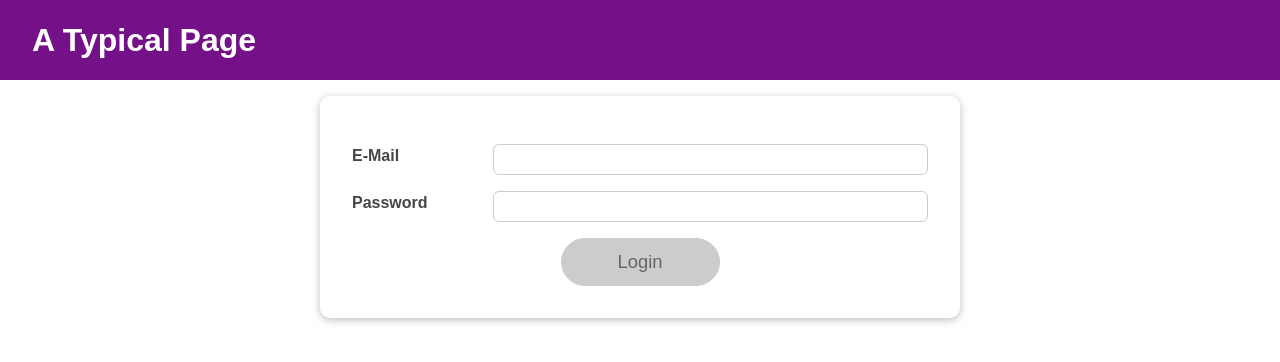
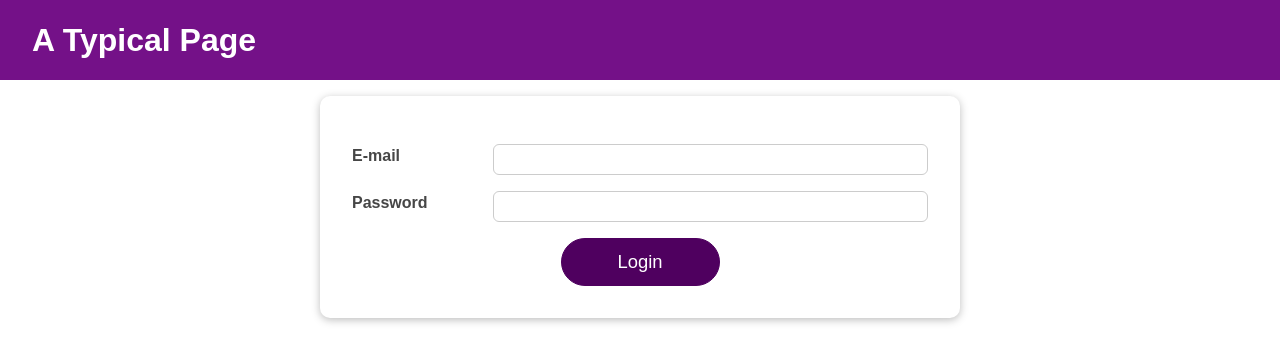
Before and after one commit to Aleksandras97/react-guide, a React (Create React App) app: page / in a window 1280 px wide. Shown: the top 362 px of the page. Built offline with nearby package versions, Linux system fonts and the light colour scheme.

Commit message:
use of ref and useImperativeHandle hook

```diff
--- a/src/components/Login/Login.js
+++ b/src/components/Login/Login.js
@@ -1,9 +1,10 @@
-import React, { useContext, useEffect, useReducer, useState } from "react";
+import React, { useContext, useEffect, useReducer, useRef, useState } from "react";
 
 import Card from "../UI/Card/Card";
 import classes from "./Login.module.css";
 import Button from "../UI/Button/Button";
 import AuthContext from "../../store/auth-context";
+import Input from "../UI/Input/Input";
 
 const emailReducer = (state, action) => {
   if (action.type === 'USER_INPUT') {
@@ -36,15 +37,13 @@ const Login = (props) => {
 
   const [emailState, dispatchEmail] = useReducer(emailReducer, { value: "", isValid: undefined });
   const [passwordState, dispatchPassword] = useReducer(passwordReducer, {value: '', isValid: undefined})
-
-  // const [enteredEmail, setEnteredEmail] = useState("");
-  // const [emailIsValid, setEmailIsValid] = useState();
-  // const [enteredPassword, setEnteredPassword] = useState("");
-  // const [passwordIsValid, setPasswordIsValid] = useState();
   const [formIsValid, setFormIsValid] = useState(false);
 
   const { isValid: emailIsValid } = emailState
   const { isValid: passwordIsValid } = passwordState
+
+  const emailRef = useRef()
+  const passwordRef = useRef()
 
   useEffect(() => {
     const idetifier = setTimeout(() => {
@@ -63,20 +62,10 @@ const [passwordState, dispatchPassword] = useReducer(passwordReducer, {value: ''
 
   const emailChangeHandler = (event) => {
     dispatchEmail({type: 'USER_INPUT', val: event.target.value})
-
-    // setFormIsValid(
-    //   event.target.value.includes('@') && passwordState.isValid
-    // );
   };
 
   const passwordChangeHandler = (event) => {
-
-    // setEnteredPassword(event.target.value);
     dispatchPassword({type: 'PASSWORD_INPUT', val: event.target.value })
-
-    // setFormIsValid(
-    //   passwordState.value.trim().length > 6 && emailState.isValid
-    // );
   };
 
   const validateEmailHandler = () => {
@@ -89,42 +78,44 @@ const [passwordState, dispatchPassword] = useReducer(passwordReducer, {value: ''
 
   const submitHandler = (event) => {
     event.preventDefault();
+    if (formIsValid) {
       authCtx.onLogin(emailState.value, passwordState.value);
+    } else if (!emailIsValid) {
+      emailRef.current.focus()
+    } else {
+      passwordRef.current.focus()
+    }
   };
 
   return (
     <Card className={classes.login}>
       <form onSubmit={submitHandler}>
-        <div
-          className={`${classes.control} ${
-            emailState.isValid === false ? classes.invalid : ""
-          }`}
-        >
-          <label htmlFor="email">E-Mail</label>
-          <input
-            type="email"
-            id="email"
-            value={emailState.value}
+
+        <Input
+          ref={emailRef}
+          Value={emailState.value}
+          IsValid={emailState.isValid}
           onChange={emailChangeHandler}
           onBlur={validateEmailHandler}
+          id="email"
+          type="email"
+          label="E-mail"
         />
-        </div>
-        <div
-          className={`${classes.control} ${
-            passwordState.isValid === false ? classes.invalid : ""
-          }`}
-        >
-          <label htmlFor="password">Password</label>
-          <input
-            type="password"
-            id="password"
+
+        <Input
+          ref={passwordRef}
           value={passwordState.value}
+          isValid={passwordState.isValid}
           onChange={passwordChangeHandler}
           onBlur={validatePasswordHandler}
+          id="password"
+          type="password"
+          label="Password"
         />
-        </div>
+
+
         <div className={classes.actions}>
-          <Button type="submit" className={classes.btn} disabled={!formIsValid}>
+          <Button type="submit" className={classes.btn}>
             Login
           </Button>
         </div>
--- a/src/components/Login/Login.module.css
+++ b/src/components/Login/Login.module.css
@@ -5,52 +5,6 @@
   padding: 2rem;
 }
 
-.control {
-  margin: 1rem 0;
-  display: flex;
-  align-items: stretch;
-  flex-direction: column;
-}
-
-.control label,
-.control input {
-  display: block;
-}
-
-.control label {
-  font-weight: bold;
-  flex: 1;
-  color: #464646;
-  margin-bottom: 0.5rem;
-}
-
-.control input {
-  flex: 3;
-  font: inherit;
-  padding: 0.35rem 0.35rem;
-  border-radius: 6px;
-  border: 1px solid #ccc;
-}
-
-.control input:focus {
-  outline: none;
-  border-color: #4f005f;
-  background: #f6dbfc;
-}
-
-.control.invalid input {
-  border-color: red;
-  background: #fbdada;
-}
-
 .actions {
   text-align: center;
 }
-
-@media (min-width: 768px) {
-  .control {
-    align-items: center;
-    flex-direction: row;
-  }
-
-}
--- /dev/null
+++ b/src/components/UI/Input/Input.js
@@ -0,0 +1,42 @@
+import React, { useImperativeHandle, useRef } from 'react'
+
+import classes from './Input.module.css'
+
+const Input = React.forwardRef(({value, isValid, label, id, type, onChange, onBlur}, ref) => {
+
+    const inputRef = useRef()
+
+    const activate = () => {
+        inputRef.current.focus()
+    }
+
+    useImperativeHandle(
+        ref,
+        () => {
+            return {
+                focus: activate
+            };
+        }
+    )
+
+
+    return (
+        <div
+          className={`${classes.control} ${
+            isValid === false ? classes.invalid : ""
+          }`}
+        >
+          <label htmlFor={id}>{label}</label>
+          <input
+            ref={inputRef}
+            type={type}
+            id={id}
+            value={value}
+            onChange={onChange}
+            onBlur={onBlur}
+          />
+        </div>
+    )
+})
+
+export default Input
--- /dev/null
+++ b/src/components/UI/Input/Input.module.css
@@ -0,0 +1,47 @@
+.control {
+    margin: 1rem 0;
+    display: flex;
+    align-items: stretch;
+    flex-direction: column;
+  }
+
+  .control label,
+  .control input {
+    display: block;
+  }
+
+  .control label {
+    font-weight: bold;
+    flex: 1;
+    color: #464646;
+    margin-bottom: 0.5rem;
+  }
+
+  .control input {
+    flex: 3;
+    font: inherit;
+    padding: 0.35rem 0.35rem;
+    border-radius: 6px;
+    border: 1px solid #ccc;
+  }
+
+  .control input:focus {
+    outline: none;
+    border-color: #4f005f;
+    background: #f6dbfc;
+  }
+
+  .control.invalid input {
+    border-color: red;
+    background: #fbdada;
+  }
+
+
+
+  @media (min-width: 768px) {
+    .control {
+      align-items: center;
+      flex-direction: row;
+    }
+
+  }
```
Lines whose indentation alone changed are shown as unchanged.
